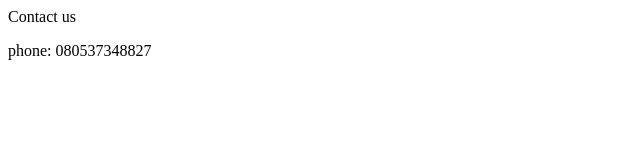
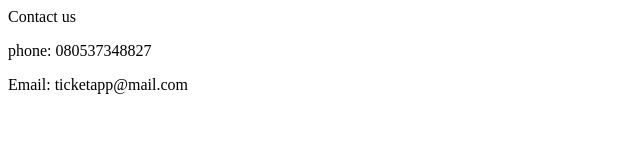
Before and after one commit to Sodiqgbemi/tagapp, a plain HTML site: page contact.html in a window 1280 px wide. Shown: the whole page, without its empty margins (0-640 px from the left). Drawn offline with Linux system fonts and the light colour scheme.

Commit message:
contact us page updated to include email

```diff
--- a/contact.html
+++ b/contact.html
@@ -7,6 +7,7 @@
 </head>
 <body>Contact us </h1>
 	<p>phone: 080537348827</p>
+	<p>Email: ticketapp@mail.com</p>
 
 </body>
 </html>
```
